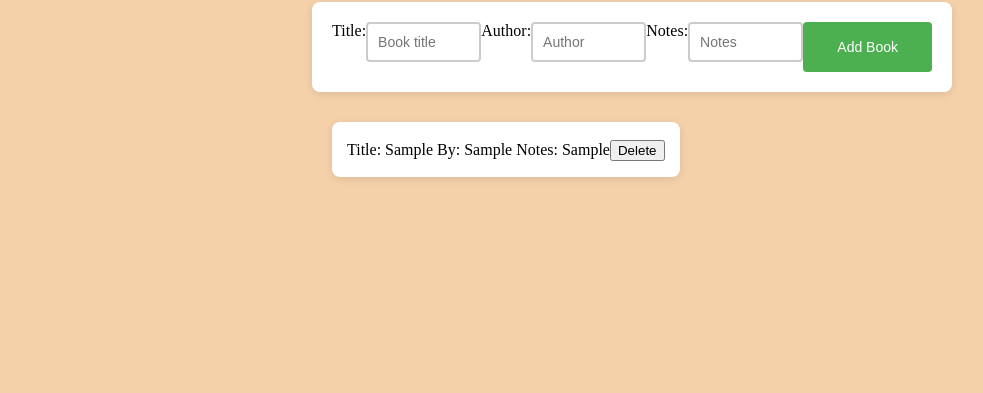
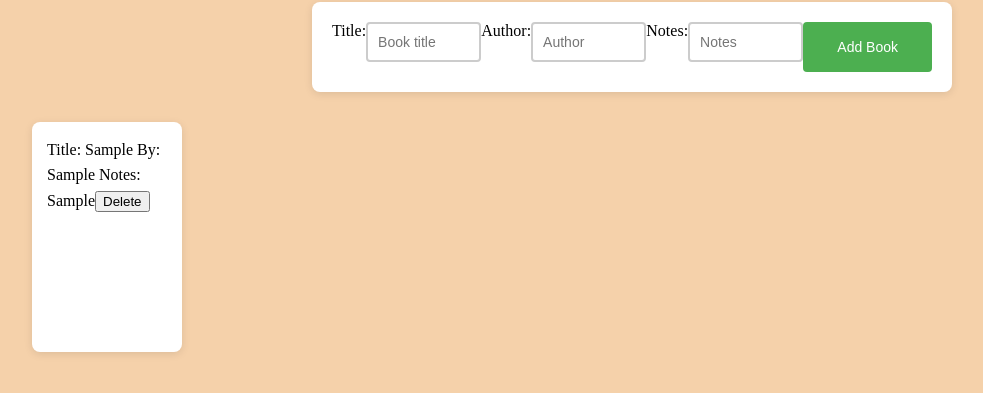
Before and after one commit to shisui06/booktracker, a website: page beta-version/index.html in a window 1280 px wide. Both pictures are taken after typing "Sample", "Sample", "Sample" into the empty fields and a click on the button "Add Book". Shown: the part 79-472 px from the top of the page, without its empty margins (8-991 px from the left). Drawn offline with Linux system fonts and the light colour scheme.

Commit message:
new flexbox

```diff
--- a/beta-version/style.css
+++ b/beta-version/style.css
@@ -13,14 +13,17 @@ h1 {
     border-radius: 8px;
     box-shadow: 0 2px 8px rgba(0,0,0,0.1);
     line-height: 1.6;
+    width: 120px;
+    height:200px;
 }
 
 /* Book list container */
 #book-list {
     display: flex;
     flex-direction: row;
+    flex-wrap: wrap;
     gap: 20px;
-    max-width: 600px;
+    max-width: 1200px;
     margin: 0 auto;
 }
 
```
